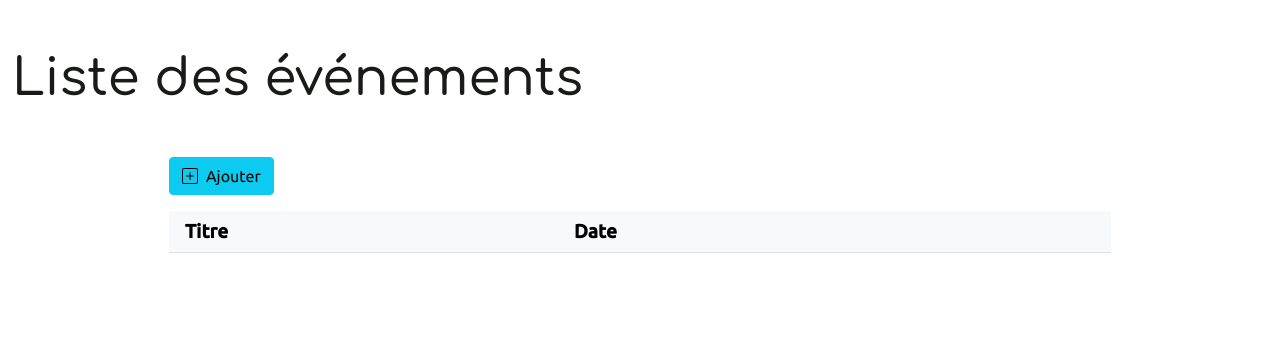
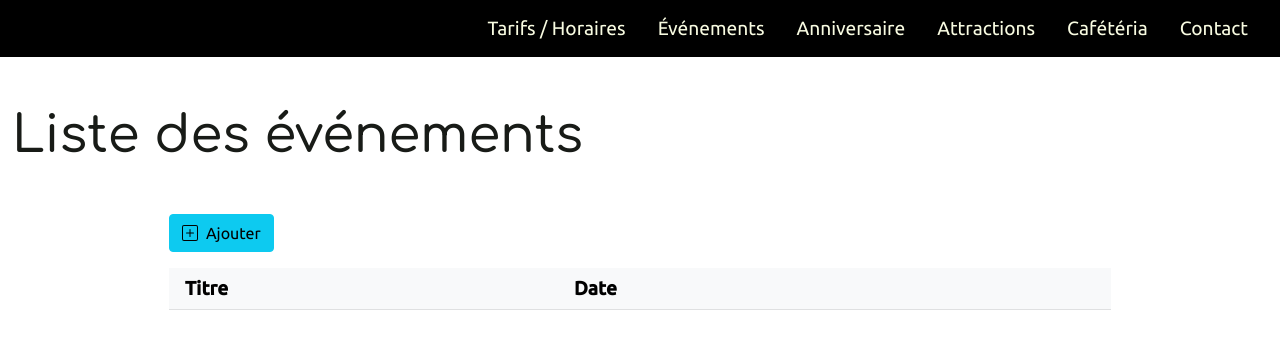
Before and after one commit to WildCodeSchool/2022-03-php-orleans-project-rigolou, a PHP site: template src/View/Admin/Events/index.html.twig in a window 1280 px wide. Shown: the top 349 px of the page. Run offline with PHP 8.4, Linux system fonts and the light colour scheme; the template is opened without the code that fills it, so the values that code supplies are empty; some libraries are stand-ins or nearby versions; some web fonts are replaced.

Commit message:
admin navbar

```diff
--- /dev/null
+++ b/src/View/Components/_admin_navbar.html.twig
@@ -0,0 +1,16 @@
+<nav class="navbar navbar-expand-lg navbar-dark bg-black p-2">
+
+	<button class="navbar-toggler ms-auto me-2" type="button" data-bs-toggle="collapse" data-bs-target="#navbarNavAltMarkup" aria-controls="navbarNavAltMarkup" aria-expanded="false" aria-label="Toggle navigation">
+		<span class="navbar-toggler-icon"></span>
+	</button>
+	<div class="collapse navbar-collapse" id="navbarNavAltMarkup">
+		<div class="navbar-nav w-100 justify-content-end">
+			<a class="nav-item nav-link text-light pe-lg-4 align-self-center" href="/#tarifs">Tarifs / Horaires</a>
+			<a class="nav-item nav-link text-light pe-lg-4 align-self-center" href="/evenements">Événements</a>
+			<a class="nav-item nav-link text-light pe-lg-4 align-self-center" href="/anniversaire">Anniversaire</a>
+			<a class="nav-item nav-link text-light pe-lg-4 align-self-center" href="/attractions">Attractions</a>
+			<a class="nav-item nav-link text-light pe-lg-4 align-self-center" href="/cafeteria">Cafétéria</a>
+			<a class="nav-item nav-link text-light pe-lg-4 align-self-center" href="/contact">Contact</a>
+		</div>
+	</div>
+</nav>
--- a/src/View/adminLayout.html.twig
+++ b/src/View/adminLayout.html.twig
@@ -2,7 +2,7 @@
 
 {% block title %}{{ parent() }} - Admin{% endblock %}
 
-{% block navbar %}{% endblock %}
+{% block navbar %}{% include "Components/_admin_navbar.html.twig" %}{% endblock %}
 {% block header %}{% endblock %}
 {% block content %}{% endblock %}
 {% block footer %}{% endblock %}
```
